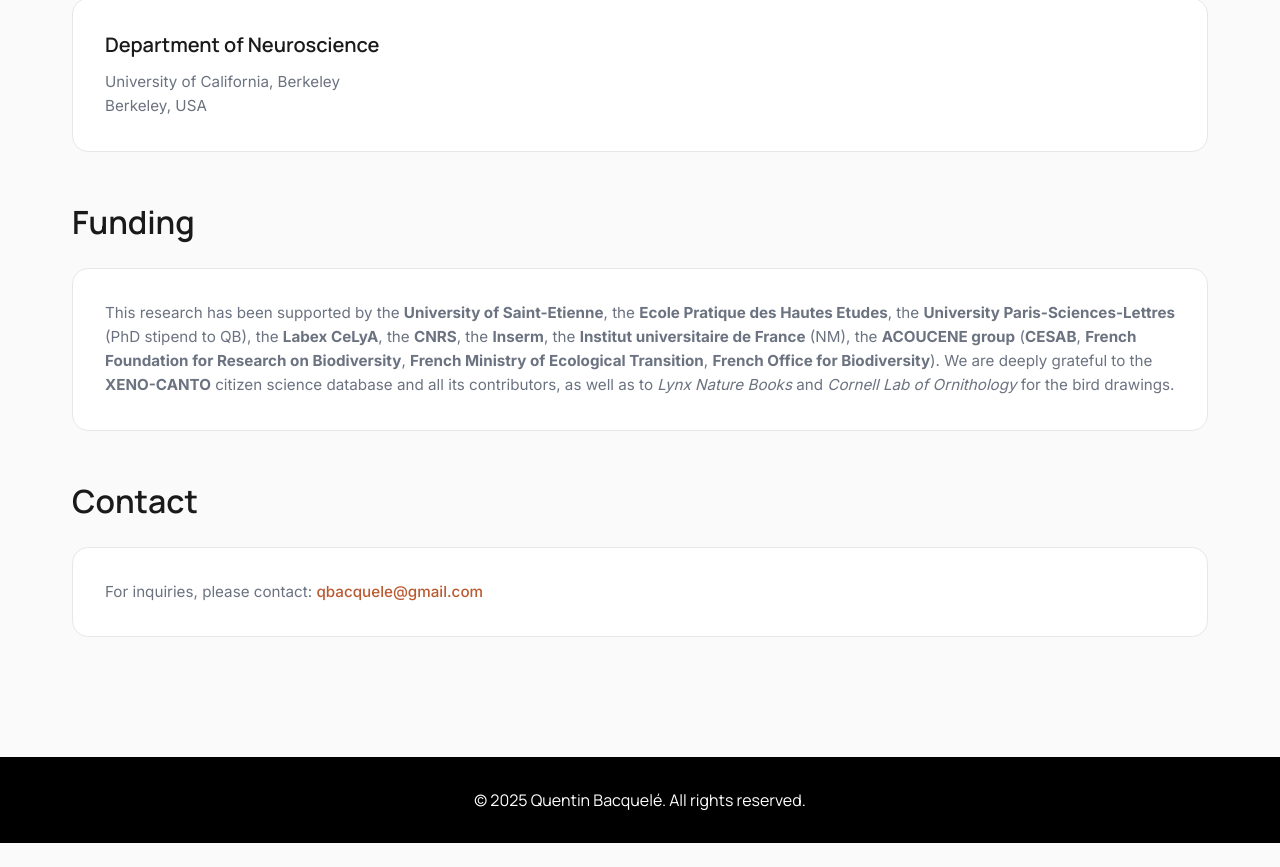
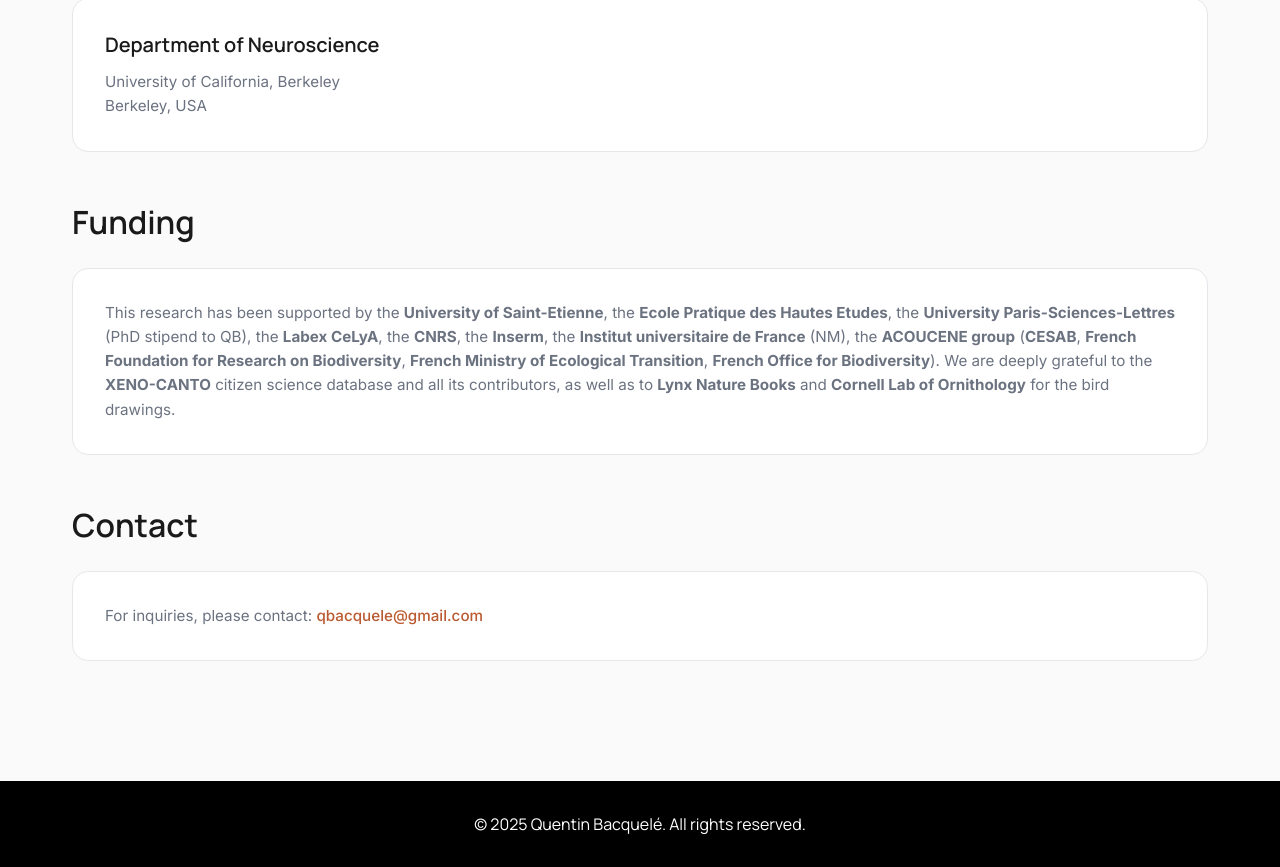
Before and after one commit to quentinbacquele/acoustic-biogeography-web, a website built with Vite: page about.html in a window 1280 px wide. Shown: the part 2175-3042 px from the top of the page. Before the commit the page ends 3018 px from the top, so only its background shows below. Built offline with nearby package versions, Linux system fonts and the light colour scheme.

Commit message:
Bold illustration credits on about page

```diff
--- a/about.html
+++ b/about.html
@@ -528,7 +528,7 @@
             the <strong>University Paris-Sciences-Lettres</strong> (PhD stipend to QB), the <strong>Labex CeLyA</strong>, the <strong>CNRS</strong>, the <strong>Inserm</strong>, the <strong>Institut
             universitaire de France</strong> (NM), the <strong>ACOUCENE group</strong> (<strong>CESAB</strong>, <strong>French Foundation for Research on Biodiversity</strong>, <strong>French
             Ministry of Ecological Transition</strong>, <strong>French Office for Biodiversity</strong>). We are deeply grateful to the <strong>XENO-CANTO</strong> citizen
-            science database and all its contributors, as well as to <em>Lynx Nature Books</em> and <em>Cornell Lab of Ornithology</em> for the bird drawings.
+            science database and all its contributors, as well as to <strong>Lynx Nature Books</strong> and <strong>Cornell Lab of Ornithology</strong> for the bird drawings.
           </p>
         </div>
       </section>
```
